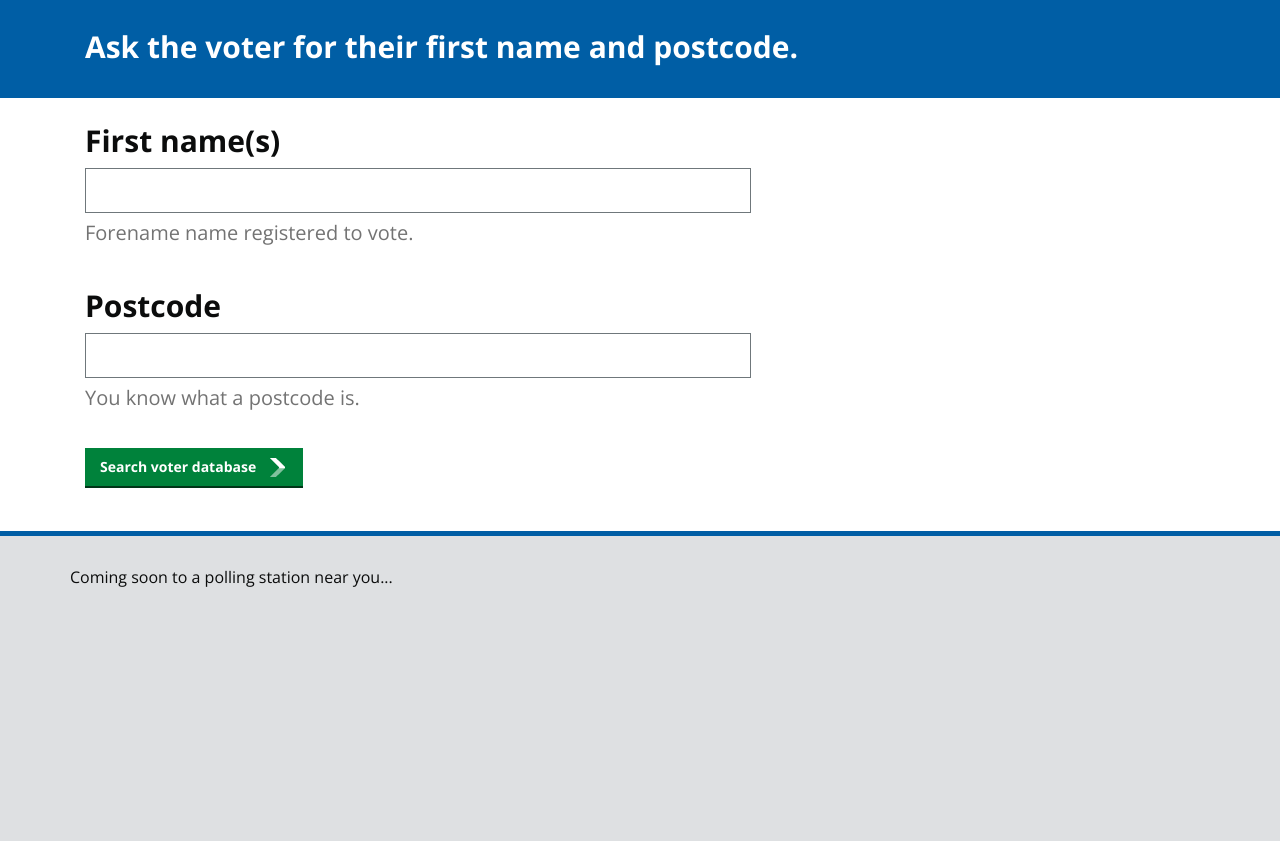
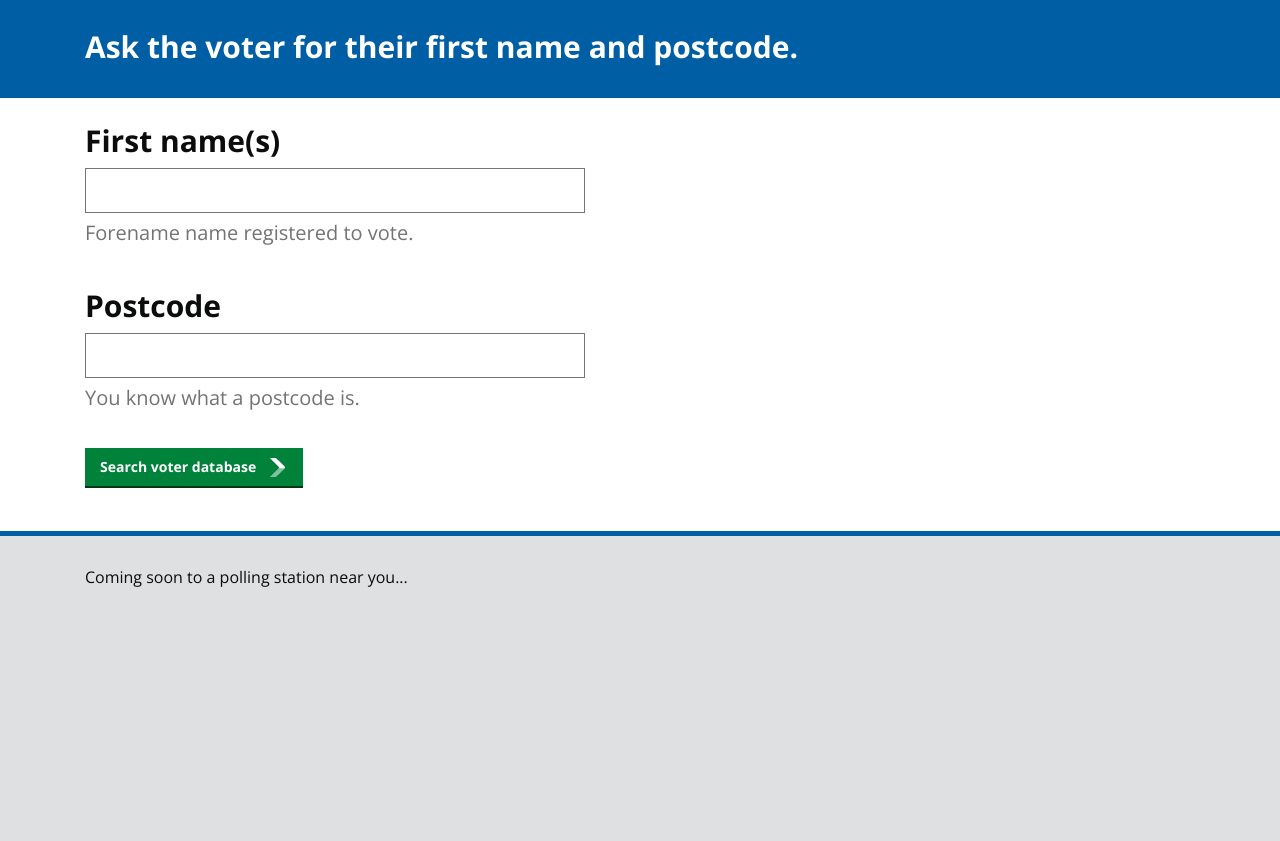
Before and after one commit to E-lection/Station, a Flask app: page / in a window 1280 px wide. Shown: the part 77-918 px from the top of the page. Run offline with Flask 2, Linux system fonts and the light colour scheme; the visitor is signed in with stand-in values (Sample User, id 1); some libraries are stand-ins or nearby versions.

Commit message:
Moved footer to be inline with the logo.

```diff
--- a/static/css/main.css
+++ b/static/css/main.css
@@ -17,6 +17,11 @@
   padding: 2px;
 }
 
+/* FOOTER STUFF */
+.footer > .content {
+  padding-left: 30px;
+}
+
 
 /* STATION FORM STUFF */
 .station-info-entry {
@@ -34,6 +39,15 @@
 .form-control {
   font-size: 20px;
   height: 45px;
+  width: 500px;
+}
+
+.postcode {
+  width: 300px;
+}
+
+.form-login {
+  width: 400px;
 }
 
 /* VOTER TABLE STUFF */
```
